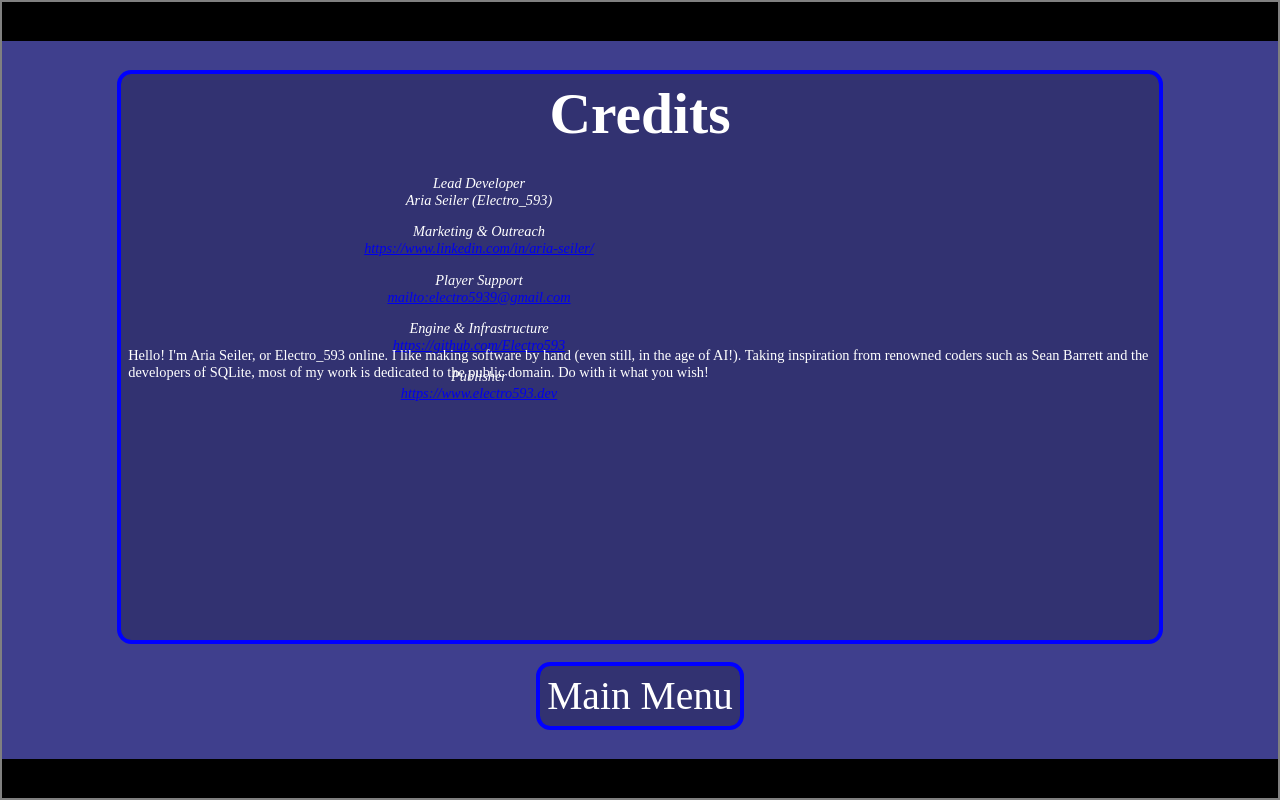
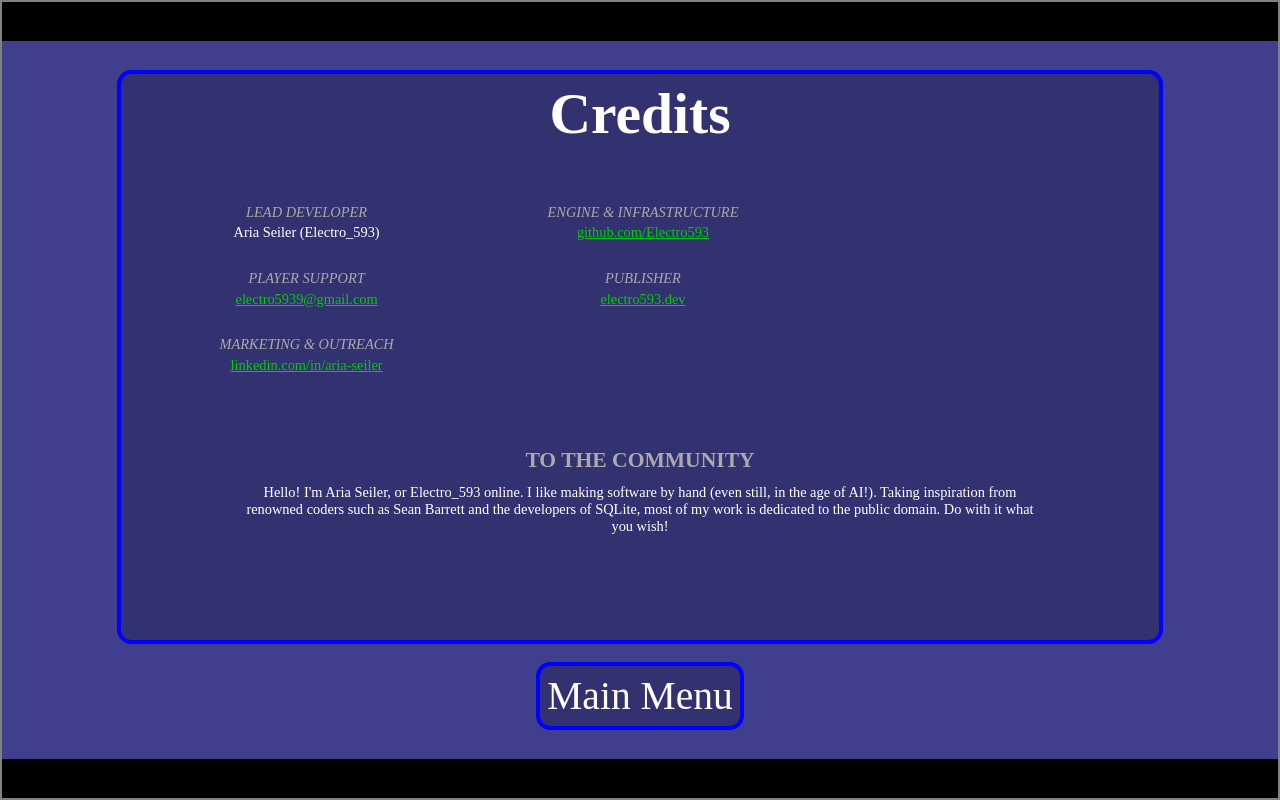
Before and after one commit to Electro593/Website, a SvelteKit app: page /credits in a window 1280 px wide. Built offline with nearby package versions, Linux system fonts and the light colour scheme.

Commit message:
Credits screen

```diff
--- a/src/routes/+layout.svelte
+++ b/src/routes/+layout.svelte
@@ -36,6 +36,10 @@
 		outline: revert;
 	}
 
+	:where(.frame :global(a)) {
+		color: #0c0;
+	}
+
 	:where(.frame :global(nav a)) {
 		color: inherit;
 		text-decoration: none;
@@ -53,6 +57,11 @@
 		inset: 0;
 		width: max-content;
 		height: max-content;
+	}
+
+	:where(.frame :global(.selectable)),
+	:where(.frame :global(.selectable *)) {
+		user-select: text;
 	}
 
 	/* Page border */
--- a/src/routes/credits/+page.svelte
+++ b/src/routes/credits/+page.svelte
@@ -2,47 +2,49 @@
 	import portrait from "#lib/assets/portrait.webp";
 	import { resolve } from "$app/paths";
 </script>
+
+<svelte:head>
+	<title>Credits | Electro_593</title>
+</svelte:head>
 
 <main class="anchor bubble">
 	<h1>Credits</h1>
 
 	<div class="overview">
 		<address>
-			<ul>
+			<ul class="selectable">
 				<li>
-					<p>Lead Developer</p>
-					<p>Aria Seiler (Electro_593)</p>
+					<span class="heading">Lead Developer<span>:</span></span>
+					<span>Aria Seiler (Electro_593)</span>
 				</li>
 				<li>
-					<p>Marketing & Outreach</p>
+					<span class="heading">Player Support<span>:</span></span>
+					<a href="mailto:electro5939@gmail.com">electro5939@gmail.com</a>
+				</li>
+				<li>
+					<span class="heading">Marketing & Outreach<span>:</span></span>
 					<a href="https://www.linkedin.com/in/aria-seiler/"
-						>https://www.linkedin.com/in/aria-seiler/</a
+						>linkedin.com/in/aria-seiler</a
 					>
 				</li>
 				<li>
-					<p>Player Support</p>
-					<a href="mailto:electro5939@gmail.com">mailto:electro5939@gmail.com</a
-					>
+					<span class="heading">Engine & Infrastructure<span>:</span></span>
+					<a href="https://github.com/Electro593">github.com/Electro593</a>
 				</li>
 				<li>
-					<p>Engine & Infrastructure</p>
-					<a href="https://github.com/Electro593"
-						>https://github.com/Electro593</a
-					>
-				</li>
-				<li>
-					<p>Publisher</p>
-					<a href="https://www.electro593.dev">https://www.electro593.dev</a>
+					<span class="heading">Publisher<span>:</span></span>
+					<a href="https://www.electro593.dev">electro593.dev</a>
 				</li>
 			</ul>
 		</address>
 
 		<figure>
-			<enhanced:img alt="Me" decoding="sync" src={portrait} />
+			<enhanced:img alt="Me" class="img" decoding="sync" src={portrait} />
 		</figure>
 	</div>
 
-	<section>
+	<section class="introduction">
+		<h2 class="heading">To the Community</h2>
 		<p>
 			Hello! I'm Aria Seiler, or Electro_593 online. I like making software by
 			hand (even still, in the age of AI!). Taking inspiration from renowned
@@ -59,22 +61,27 @@
 </footer>
 
 <style>
+	.heading {
+		color: #aaa;
+		text-transform: uppercase;
+	}
+
 	main {
 		inset: 2em 8em 8em;
 		display: flex;
 		flex-direction: column;
-		gap: 2em;
+		gap: 4em;
 		width: auto;
 		height: auto;
+		text-align: center;
 
 		& > h1 {
 			font-size: 4em;
-			text-align: center;
 		}
 
-		.overview {
+		& > .overview {
 			display: flex;
-			height: 10em;
+			height: 13em;
 			margin: 0 2em;
 
 			& > address {
@@ -83,13 +90,25 @@
 				& > ul {
 					display: flex;
 					flex-flow: column wrap;
-					gap: 1em;
-					text-align: center;
-					user-select: text;
+					gap: 2em;
+					height: 100%;
 					list-style: none;
 
 					& > li {
 						display: block;
+
+						& > *:first-child {
+							display: block;
+							margin-bottom: 0.25em;
+
+							& > span {
+								display: none;
+							}
+						}
+
+						& > *:last-child {
+							font-style: normal;
+						}
 					}
 				}
 			}
@@ -97,9 +116,19 @@
 			& > figure {
 				flex: 1;
 
-				& > img {
-					height: 10em;
+				& > .img {
+					height: 100%;
 				}
+			}
+		}
+
+		& > .introduction {
+			& > h2 {
+				margin-bottom: 0.5em;
+			}
+
+			& > p {
+				padding: 0 8em;
 			}
 		}
 	}
@@ -107,8 +136,10 @@
 	footer {
 		margin: auto auto 2em;
 
-		& > nav > a {
-			font-size: 2.75em;
+		& > nav {
+			& > a {
+				font-size: 2.75em;
+			}
 		}
 	}
 </style>
```
